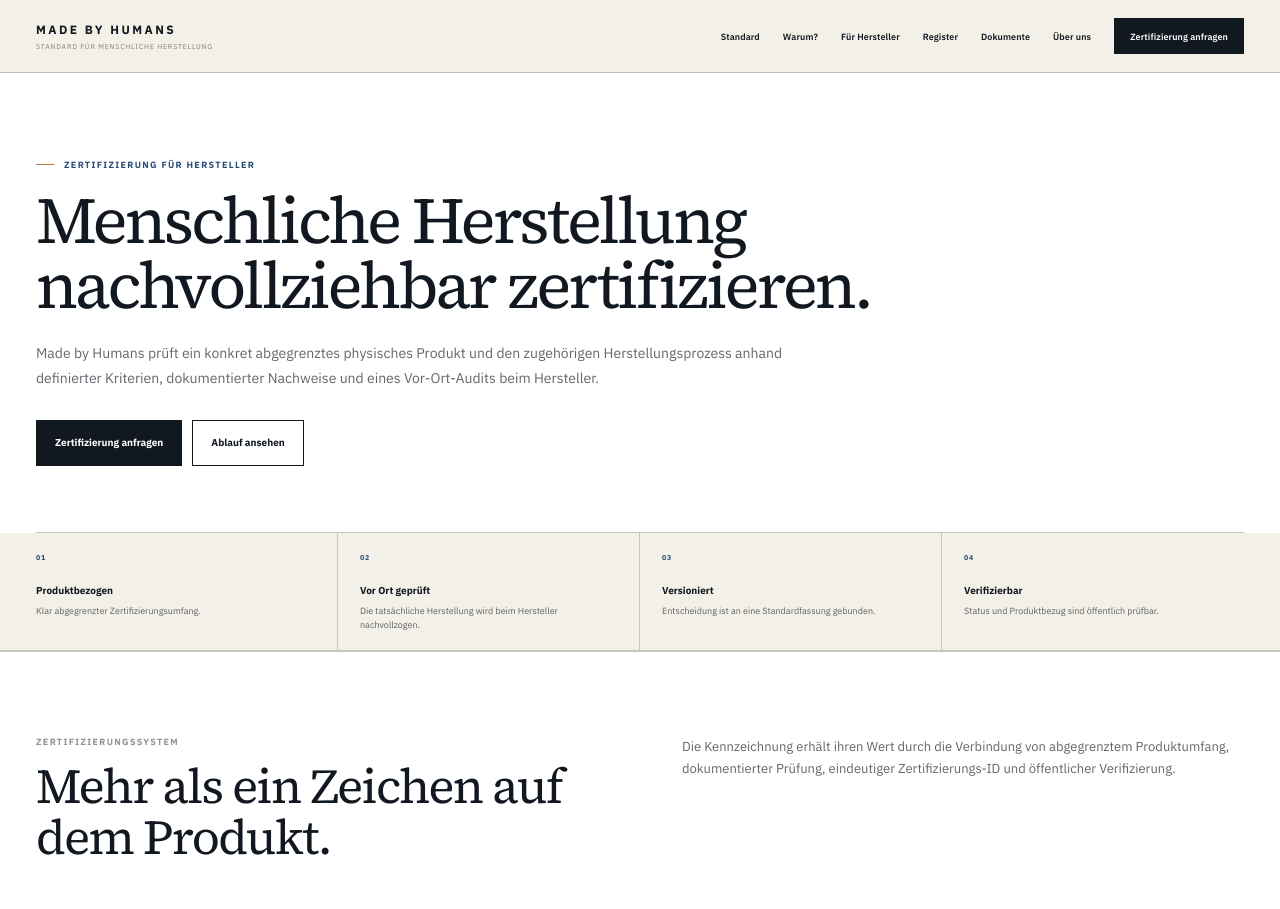
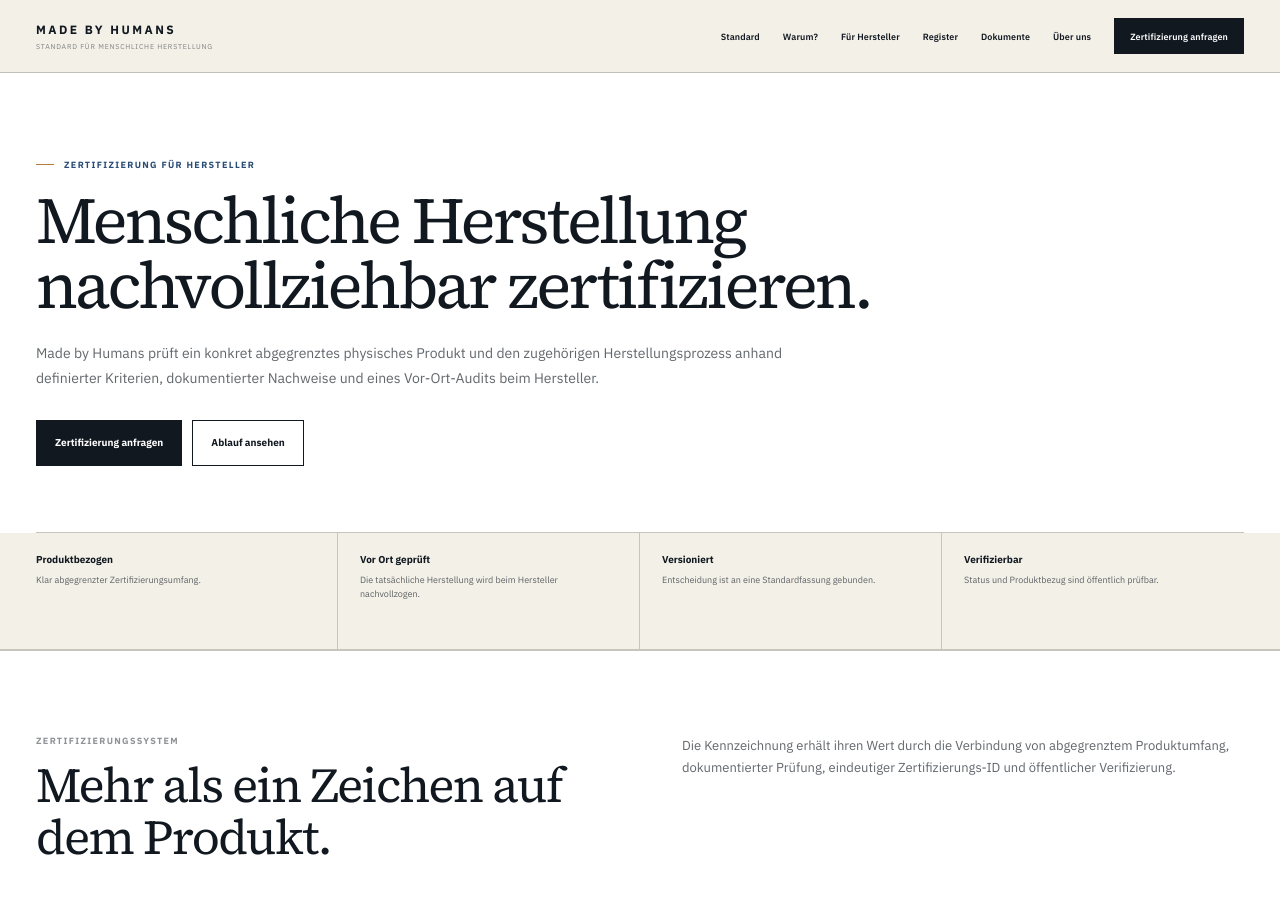
Before and after one commit to dennis-glaser-coder/human-certification-web, a Next.js app: page /fuer-hersteller in a window 1280 px wide. Shown: the top 909 px of the page. Built offline with nearby package versions, Linux system fonts and the light colour scheme.

Commit message:
Herstellerseite nur echte Prozessschritte nummerieren

```diff
--- a/src/app/fuer-hersteller/page.js
+++ b/src/app/fuer-hersteller/page.js
@@ -124,10 +124,10 @@ export default function ManufacturerPage() {
 
       <section className="manufacturerMetaBand" aria-label="Kernbestandteile der Zertifizierung">
         <div className="shell manufacturerMetaGrid">
-          <div><span>01</span><strong>Produktbezogen</strong><p>Klar abgegrenzter Zertifizierungsumfang.</p></div>
-          <div><span>02</span><strong>Vor Ort geprüft</strong><p>Die tatsächliche Herstellung wird beim Hersteller nachvollzogen.</p></div>
-          <div><span>03</span><strong>Versioniert</strong><p>Entscheidung ist an eine Standardfassung gebunden.</p></div>
-          <div><span>04</span><strong>Verifizierbar</strong><p>Status und Produktbezug sind öffentlich prüfbar.</p></div>
+          <div><strong>Produktbezogen</strong><p>Klar abgegrenzter Zertifizierungsumfang.</p></div>
+          <div><strong>Vor Ort geprüft</strong><p>Die tatsächliche Herstellung wird beim Hersteller nachvollzogen.</p></div>
+          <div><strong>Versioniert</strong><p>Entscheidung ist an eine Standardfassung gebunden.</p></div>
+          <div><strong>Verifizierbar</strong><p>Status und Produktbezug sind öffentlich prüfbar.</p></div>
         </div>
       </section>
 
@@ -145,9 +145,8 @@ export default function ManufacturerPage() {
           </div>
 
           <div className="manufacturerBenefitGrid">
-            {certificationValue.map(([title, copy], index) => (
+            {certificationValue.map(([title, copy]) => (
               <article key={title}>
-                <span>{String(index + 1).padStart(2, '0')}</span>
                 <strong>{title}</strong>
                 <p>{copy}</p>
               </article>
@@ -196,9 +195,8 @@ export default function ManufacturerPage() {
 
           <div>
             <div className="manufacturerEvidenceList">
-              {evidence.map(([title, copy], index) => (
+              {evidence.map(([title, copy]) => (
                 <article key={title}>
-                  <span>{String(index + 1).padStart(2, '0')}</span>
                   <div>
                     <strong>{title}</strong>
                     <p>{copy}</p>
```
